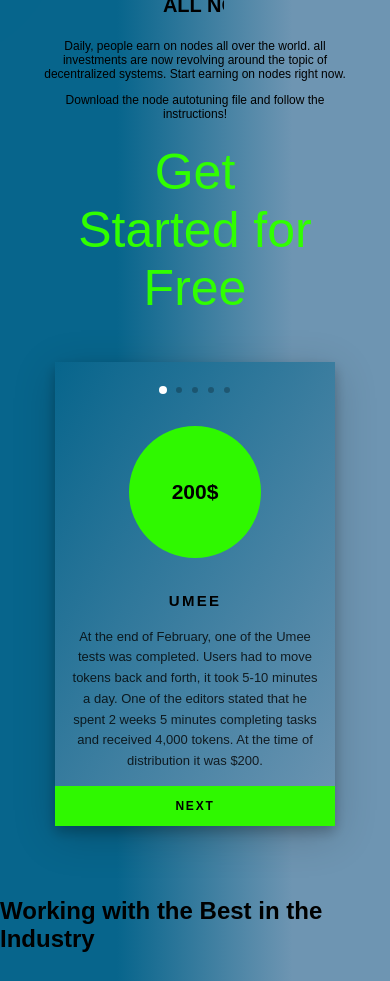
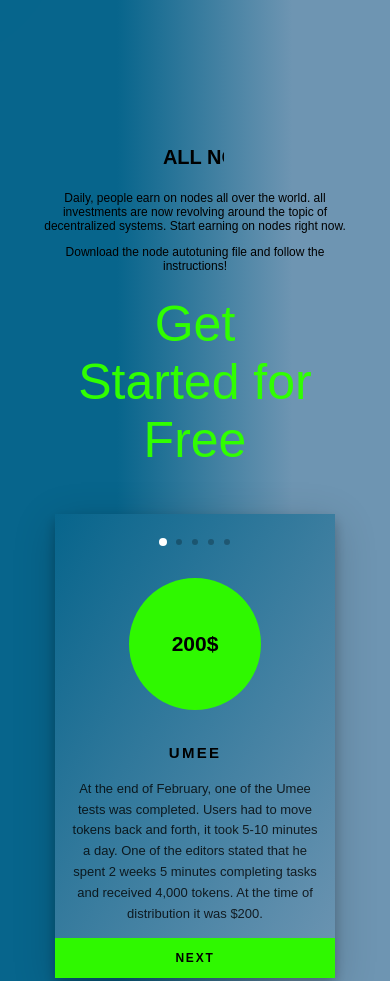
Before and after one commit to Gijikk/allnodes2.0, a website: page index.html in a window 390 px wide. Shown: the top 981 px of the page. Drawn offline with nearby package versions, Linux system fonts and the light colour scheme; some icons are missing.

Commit message:
change adaptive

```diff
--- a/style.css
+++ b/style.css
@@ -224,9 +224,8 @@
 .slides {
     position: relative;
     display: block;
-    height: 100vh;
+    height: 40vh;
     width: 100%;
-
     transition: background 1s cubic-bezier(0.99, 1, 0.92, 1);
 }
 .is-sliding .slides {
@@ -895,6 +894,15 @@
     }
 }
 @media only screen and (max-width: 992px) {
+    .page {
+        height: 65vh;
+        width: 100vw;
+        display: flex;
+        flex-direction: column;
+        justify-content: center;
+        align-items: center;
+        margin-top: 300px;
+    }
     .container {
         max-width: 550px;
     }
@@ -903,7 +911,7 @@
         align-items: baseline;
     }
     .slides {
-        height: 80vh;
+        height: 40vh;
         width: 79%;
     }
     .slides-nav {
```
